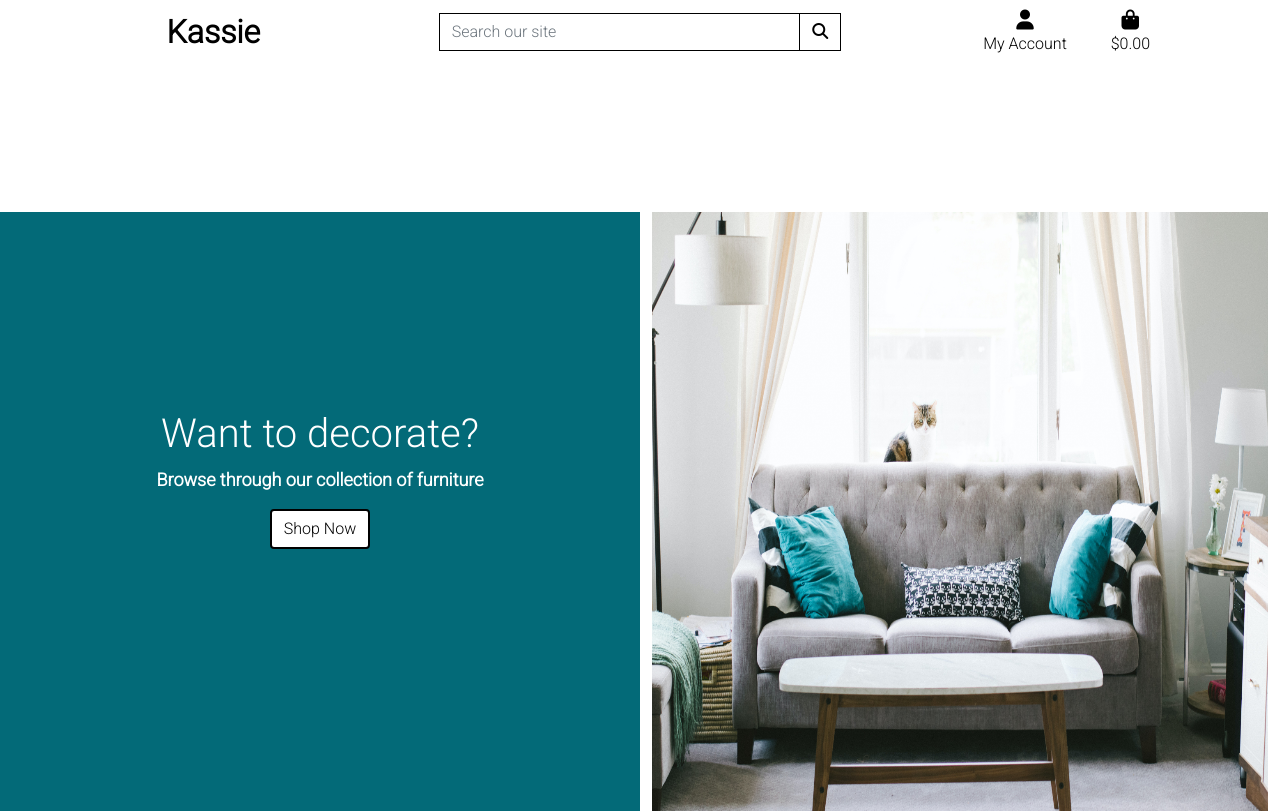
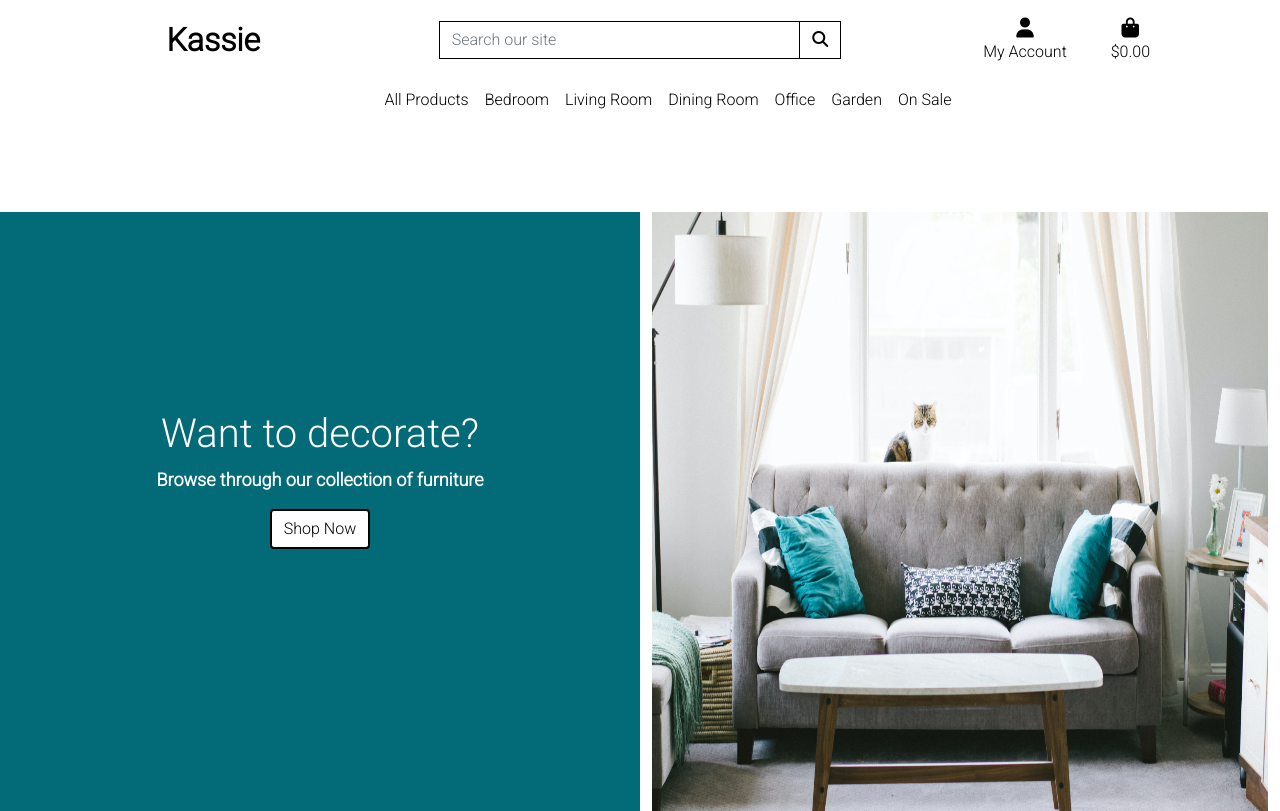
Before and after one commit to PillowFishSticks/Kassie-MS4, a Django app: page / in a window 1280 px wide. Shown: the top 811 px of the page. Run offline with Django 3.2, Linux system fonts and the light colour scheme; some libraries are stand-ins or nearby versions.

Commit message:
add nav link bar

```diff
--- a/templates/base.html
+++ b/templates/base.html
@@ -28,7 +28,6 @@
     <!-- Script tags -->
     {% block corejs %}
         <script src="https://kit.fontawesome.com/78e6526602.js" crossorigin="anonymous"></script>
-        <script src="https://cdn.jsdelivr.net/npm/bootstrap@5.1.3/dist/js/bootstrap.bundle.min.js" integrity="sha384-ka7Sk0Gln4gmtz2MlQnikT1wXgYsOg+OMhuP+IlRH9sENBO0LRn5q+8nbTov4+1p" crossorigin="anonymous"></script>
         <script src="https://cdn.jsdelivr.net/npm/@popperjs/core@2.10.2/dist/umd/popper.min.js" integrity="sha384-7+zCNj/IqJ95wo16oMtfsKbZ9ccEh31eOz1HGyDuCQ6wgnyJNSYdrPa03rtR1zdB" crossorigin="anonymous"></script>
         <script src="https://cdn.jsdelivr.net/npm/bootstrap@5.1.3/dist/js/bootstrap.min.js" integrity="sha384-QJHtvGhmr9XOIpI6YVutG+2QOK9T+ZnN4kzFN1RtK3zEFEIsxhlmWl5/YESvpZ13" crossorigin="anonymous"></script>
         <script src="https://code.jquery.com/jquery-3.6.0.min.js" integrity="sha256-/xUj+3OJU5yExlq6GSYGSHk7tPXikynS7ogEvDej/m4=" crossorigin="anonymous"></script>
@@ -41,7 +40,7 @@
   </head>
   <body>
     <header class="container-fluid fixed-top">
-      <div class="row">
+      <div id="topnav" class="row bg-white pt-lg-2 d-none d-lg-flex">
           <div class="col-12 col-lg-4 my-auto py-1 py-lg-0 text-center text-lg-left">
               <a href="{% url 'home' %}" class="nav-link main-logo-link">
                   <h2 class="logo-font text-black my-0"><strong>Kassie</strong></h2>
@@ -64,7 +63,7 @@
           <div class="col-12 col-lg-4 my-auto py-1 py-lg-0">
               <ul class="list-inline list-unstyled text-center text-lg-right my-0">
                   <li class="list-inline-item dropdown">
-                      <a class="text-black nav-link" href="#" id="user-options" data-toggle="dropdown" aria-haspopup="true" aria-expanded="false">
+                      <a class="text-black nav-link" href="#" id="user-options" data-bs-toggle="dropdown" aria-haspopup="true" aria-expanded="false">
                           <div class="text-center">
                               <div><i class="fas fa-user fa-lg"></i></div>
                               <p class="my-0">My Account</p>
@@ -99,6 +98,16 @@
                   </li>
               </ul>
           </div>
+          <div class="col-12 col-lg-4 my-auto py-1 py-lg-0"></div>
+      </div>
+      <div class="row bg-white">
+          <nav class="navbar navbar-expand-lg navbar-light w-100">
+              <button class="navbar-toggler" type="button" data-toggle="collapse" data-target="#main-nav" aria-controls="main-nav" aria-expanded="false" aria-label="Toggle navigation">
+                  <span class="navbar-toggler-icon"></span>
+              </button>
+              {% include 'includes/mobile-top-header.html' %}
+              {% include 'includes/main-nav.html' %}
+          </nav>
       </div>
   </header>
 
--- /dev/null
+++ b/templates/includes/main-nav.html
@@ -0,0 +1,85 @@
+<div class="collapse navbar-collapse" id="main-nav">
+    <ul class="navbar-nav w-auto mx-auto">
+        <li class="nav-item dropdown">
+            <a class="logo-font font-weight-bold nav-link text-black mr-5" href="#" id="all-products-link" data-bs-toggle="dropdown" aria-haspopup="true" aria-expanded="false">
+                All Products
+            </a>
+            <div class="dropdown-menu border-0" aria-labelledby="all-products-link">
+                <a href="" class="dropdown-item">By Price</a>
+                <a href="" class="dropdown-item ">By Rating</a>
+                <a href="" class="dropdown-item ">By Category</a>
+                <a href="" class="dropdown-item">All Products</a>
+            </div>
+        </li>
+
+        <li class="nav-item dropdown">
+            <a class="logo-font font-weight-bold nav-link text-black mr-5" href="#" id="bed-link" data-bs-toggle="dropdown" aria-haspopup="true" aria-expanded="false">
+                Bedroom
+            </a>
+            <div class="dropdown-menu border-0" aria-labelledby="bed-link">
+                <a href="" class="dropdown-item">Beds</a>
+                <a href="" class="dropdown-item">Nightstands</a>
+                <a href="" class="dropdown-item">Dressers</a>
+                <a href="" class="dropdown-item">All Bedroom</a>
+            </div>
+        </li>
+
+        <li class="nav-item dropdown">
+            <a class="logo-font font-weight-bold nav-link text-black mr-5" href="#" id="livingroom-link" data-bs-toggle="dropdown" aria-haspopup="true" aria-expanded="false">
+                Living Room
+            </a>
+            <div class="dropdown-menu border-0" aria-labelledby="livingroom-link">
+                <a href="" class="dropdown-item">Sofas</a>
+                <a href="" class="dropdown-item">Chairs</a>
+                <a href="" class="dropdown-item">Tables</a>
+                <a href="" class="dropdown-item">All Living Room</a>
+            </div>
+        </li>
+
+        <li class="nav-item dropdown">
+            <a class="logo-font font-weight-bold nav-link text-black mr-5" href="#" id="diningroom-link" data-bs-toggle="dropdown" aria-haspopup="true" aria-expanded="false">
+                Dining Room
+            </a>
+            <div class="dropdown-menu border-0" aria-labelledby="diningroom-link">
+                <a href="" class="dropdown-item">Dining Chairs</a>
+                <a href="" class="dropdown-item">Dining Tables</a>
+                <a href="" class="dropdown-item">Bars</a>
+                <a href="" class="dropdown-item">All Dining Room</a>
+            </div>
+        </li>
+
+        <li class="nav-item dropdown">
+            <a class="logo-font font-weight-bold nav-link text-black" href="#" id="office-link" data-bs-toggle="dropdown" aria-haspopup="true" aria-expanded="false">
+                Office
+            </a>
+            <div class="dropdown-menu border-0" aria-labelledby="office-link">
+                <a href="" class="dropdown-item">Desks</a>
+                <a href="" class="dropdown-item">Bookcases</a>
+                <a href="" class="dropdown-item">Office Chairs</a>
+                <a href="" class="dropdown-item">All Office</a>
+            </div>
+        </li>
+        <li class="nav-item dropdown">
+            <a class="logo-font font-weight-bold nav-link text-black" href="#" id="garden-link" data-bs-toggle="dropdown" aria-haspopup="true" aria-expanded="false">
+                Garden
+            </a>
+            <div class="dropdown-menu border-0" aria-labelledby="garden-link">
+                <a href="" class="dropdown-item">Garden Sofas</a>
+                <a href="" class="dropdown-item">Garden Chairs</a>
+                <a href="" class="dropdown-item">Garden Tables</a>
+                <a href="" class="dropdown-item">All Garden</a>
+            </div>
+        </li>
+        <li class="nav-item dropdown">
+            <a class="logo-font font-weight-bold nav-link text-black" href="#" id="sale-link" data-bs-toggle="dropdown" aria-haspopup="true" aria-expanded="false">
+                On Sale
+            </a>
+            <div class="dropdown-menu border-0" aria-labelledby="sale-link">
+                <a href="" class="dropdown-item">New Arrivals</a>
+                <a href="" class="dropdown-item">Deals</a>
+                <a href="" class="dropdown-item">Clearance</a>
+                <a href="" class="dropdown-item">All Specials</a>
+            </div>
+        </li>
+    </ul>
+</div>
--- /dev/null
+++ b/templates/includes/mobile-top-header.html
@@ -0,0 +1,58 @@
+<ul>
+    <li class="list-inline-item">
+      <a class="text-black nav-link d-block d-lg-none" href="#" id="mobile-search" data-bs-toggle="dropdown" aria-haspopup="true" aria-expanded="false">
+          <div class="text-center">
+              <div><i class="fas fa-search fa-lg"></i></div>
+              <p class="my-0">Search</p>
+          </div>
+      </a>
+      <div class="dropdown-menu border-0 w-100 p-3 rounded-0 my-0" aria-labelledby="mobile-search">
+          <form class="form" method="GET" action="">
+              <div class="input-group w-100">
+                  <input class="form-control border border-black rounded-0" type="text" name="q" placeholder="Search our site">
+                  <div class="input-group-append">
+                      <button class="form-control form-control btn btn-black border border-black rounded-0" type="submit">
+                          <span class="icon">
+                              <i class="fas fa-search"></i>
+                          </span>
+                      </button>
+                  </div>
+              </div>
+          </form>
+      </div>
+  </li>
+  <li class="list-inline-item dropdown">
+      <a class="text-black nav-link d-block d-lg-none" href="#" id="user-options" data-bs-toggle="dropdown" aria-haspopup="true" aria-expanded="false">
+          <div class="text-center">
+              <div><i class="fas fa-user fa-lg"></i></div>
+              <p class="my-0">My Account</p>
+          </div>
+      </a>
+      <div class="dropdown-menu border-0" aria-labelledby="user-options">
+          {% if request.user.is_authenticated %}
+              {% if request.user.is_superuser %}
+                  <a href="{% url 'account_logout' %}" class="dropdown-item">Product Management</a>
+              {% endif %}
+              <a href="" class="dropdown-item">My Profile</a>
+              <a href="{% url 'account_logout' %}" class="dropdown-item">Logout</a>
+          {% else %}
+              <a href="{% url 'account_signup' %}" class="dropdown-item">Register</a>
+              <a href="{% url 'account_login' %}" class="dropdown-item">Login</a>
+          {% endif %}
+      </div>
+  </li>
+  <li class="list-inline-item">
+      <a class="{% if grand_total %}text-primary font-weight-bold{% else %}text-black{% endif %} nav-link d-block d-lg-none" href="">
+          <div class="text-center">
+              <div><i class="fas fa-shopping-bag fa-lg"></i></div>
+              <p class="my-0">
+                  {% if grand_total %}
+                      ${{ grand_total|floatformat:2 }}
+                  {% else %}
+                      $0.00
+                  {% endif %}
+              </p>
+          </div>
+      </a>
+    </li>
+  </ul>
```
